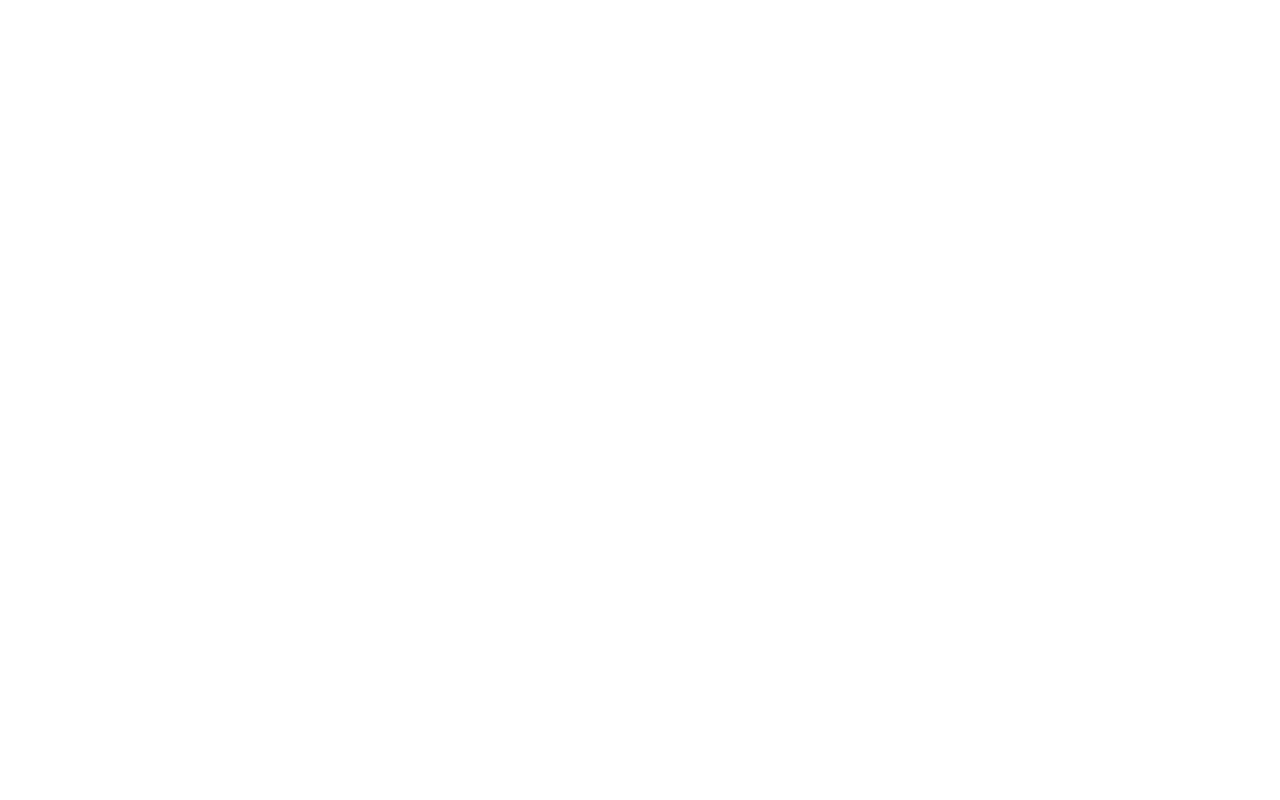
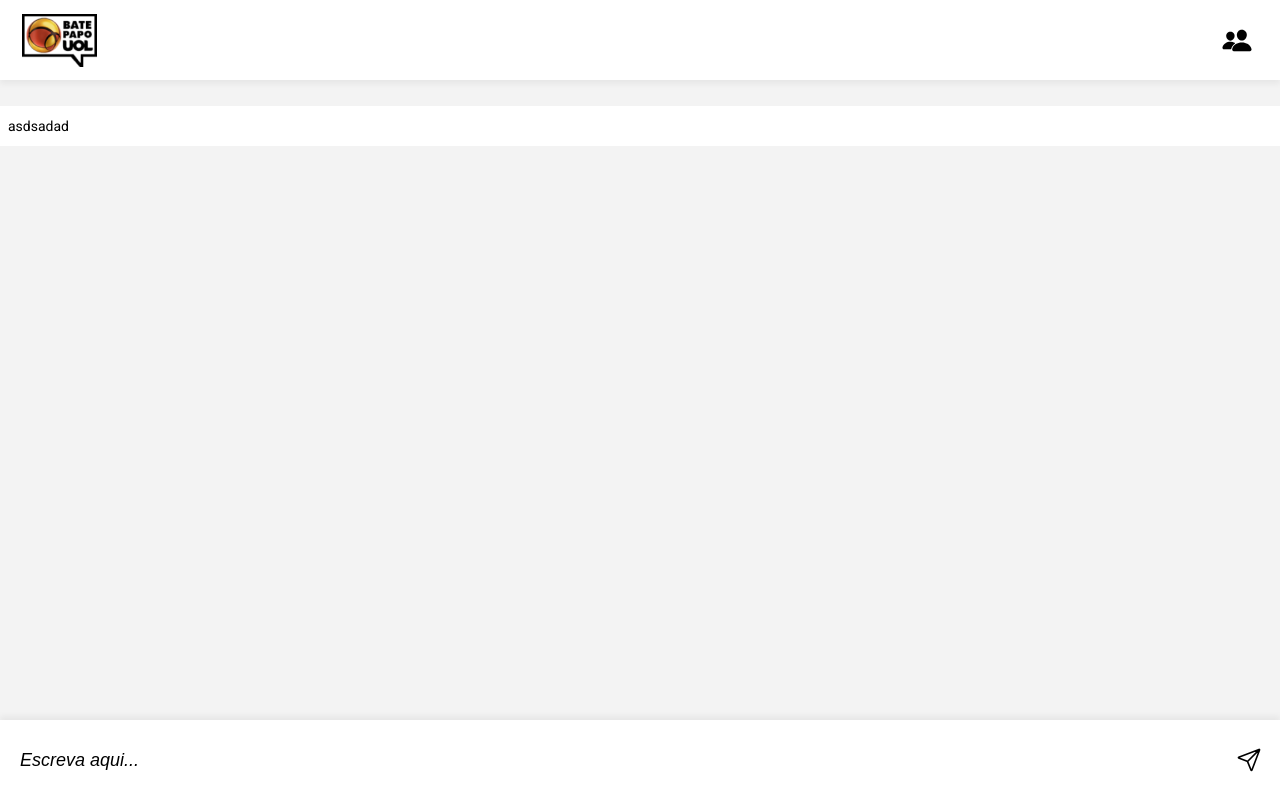
Before and after one commit to mateusrfon/projeto-bate-papo-uol, a plain HTML site: page index.html in a window 1280 px wide. Drawn offline with nearby package versions, Linux system fonts and the light colour scheme.

Commit message:
Finalização layout inicial

```diff
--- a/css/reset.css
+++ b/css/reset.css
@@ -41,3 +41,11 @@ table {
 	border-collapse: collapse;
 	border-spacing: 0;
 }
+
+* {
+	box-sizing: border-box;
+}
+
+textarea:focus, input:focus{
+    outline: none;
+}
--- a/css/style.css
+++ b/css/style.css
@@ -0,0 +1,82 @@
+body {
+    background-color: #f3f3f3;
+    font-family: 'Roboto';
+}
+
+.fixed-bar {
+    width: 100%;
+    height: 80px;
+    background-color: #fff;
+    position: fixed;
+    display: flex;
+    align-items: center;
+    justify-content: space-between;
+}
+
+.fixed-bar.top {
+    top: 0;
+    left: 0;
+    box-shadow: 0px 4px 6px rgba(0, 0, 0, 0.05);
+}
+
+.fixed-bar.bottom {
+    bottom: 0;
+    left: 0;
+    box-shadow: 0px -4px 6px rgba(0, 0, 0, 0.05);
+}
+
+.logo-img {
+    margin-left: 22px;
+    width: 75px;
+    height: 53px;
+}
+
+.users-icon {
+    margin-right: 22px;
+    color: #000;
+    width: 42px;
+    height: 31px;
+}
+
+.fixed-bar input {
+    border: none;
+    margin-left: 18px;
+    font-size: 18px;
+    color: black;
+}
+
+.fixed-bar input::placeholder {
+    font-style: italic;
+    color: black;
+    opacity: 1;
+}
+
+.send-icon {
+    margin-right: 18px;
+    font-size: 26px;
+    color: #000;
+}
+
+
+/* Chat */
+.chat {
+    margin-top: 106px;
+    width: 100%;
+    height: calc(100vh - 106px - 80px);
+    overflow-y: scroll;
+}
+
+.msg {
+    padding: 13px 8px;
+    font-size: 14px;
+    background-color: #fff;
+    color: black;
+}
+
+.msg.system {
+    background-color: #e5e5e5;
+}
+
+.msg.private {
+    background-color: #ffdede;
+}
--- a/index.html
+++ b/index.html
@@ -6,11 +6,36 @@
     <meta name="viewport" content="width=device-width, initial-scale=1.0">
     <title>Bate-papo Uol</title>
 
+    <link rel="preconnect" href="https://fonts.gstatic.com">
+    <link href="https://fonts.googleapis.com/css2?family=Roboto:ital,wght@0,400;0,700;1,400&display=swap" rel="stylesheet">
+
     <link rel="stylesheet" href="css/reset.css">
     <link rel="stylesheet" href="css/style.css">
 </head>
 <body>
+    <!--Top-Bar-->
+    <div class="fixed-bar top">
+        <img src="images/logo1.png" alt="logo" class="logo-img">
+        <ion-icon name="people" class="users-icon" onclick="Users()"></ion-icon>
+    </div>
+    <!--Top-Bar-->
 
+    <!--Chat-->
+    <div class="chat">
+        <div class="msg">asdsadad</div>
+    </div>
+    <!--Chat-->
+
+    <!--Bottom-Bar-->
+    <div class="fixed-bar bottom">
+        <input type="text" placeholder="Escreva aqui...">
+        <ion-icon name="paper-plane-outline" class="send-icon" onclick="Send()"></ion-icon>
+    </div>
+    <!--Bottom-Bar-->
+
+    <!--Scripts-->
+    <script src="https://unpkg.com/ionicons@5.4.0/dist/ionicons.js"></script>
+    <script src="https://cdn.jsdelivr.net/npm/axios/dist/axios.min.js"></script>
     <script src="scripts/script.js"></script>
 </body>
 </html>
--- a/scripts/script.js
+++ b/scripts/script.js
@@ -1 +1,7 @@
-alert('funcional')
+function Users() {
+
+}
+
+function Send() {
+
+}
```
Also changed, not shown: images/logo1.png (added), images/logo2.png (added).
